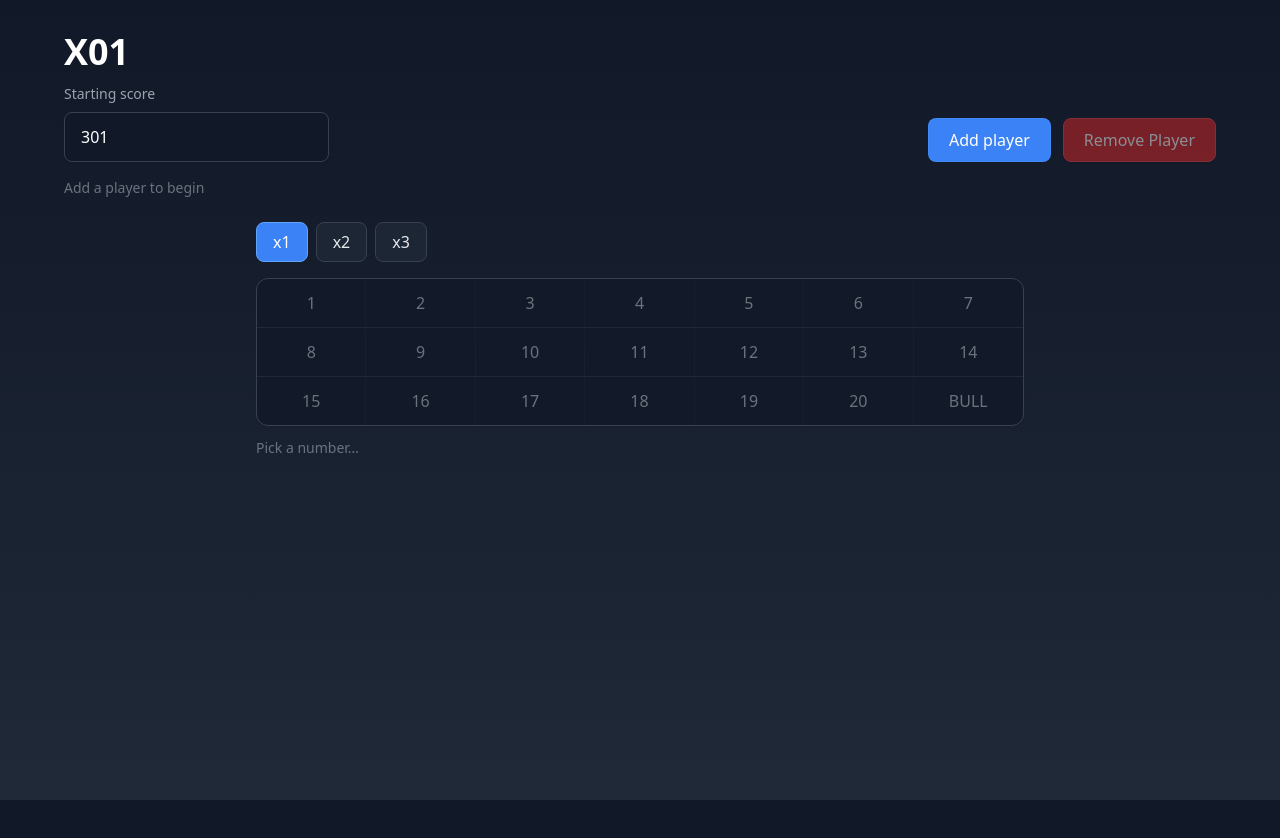
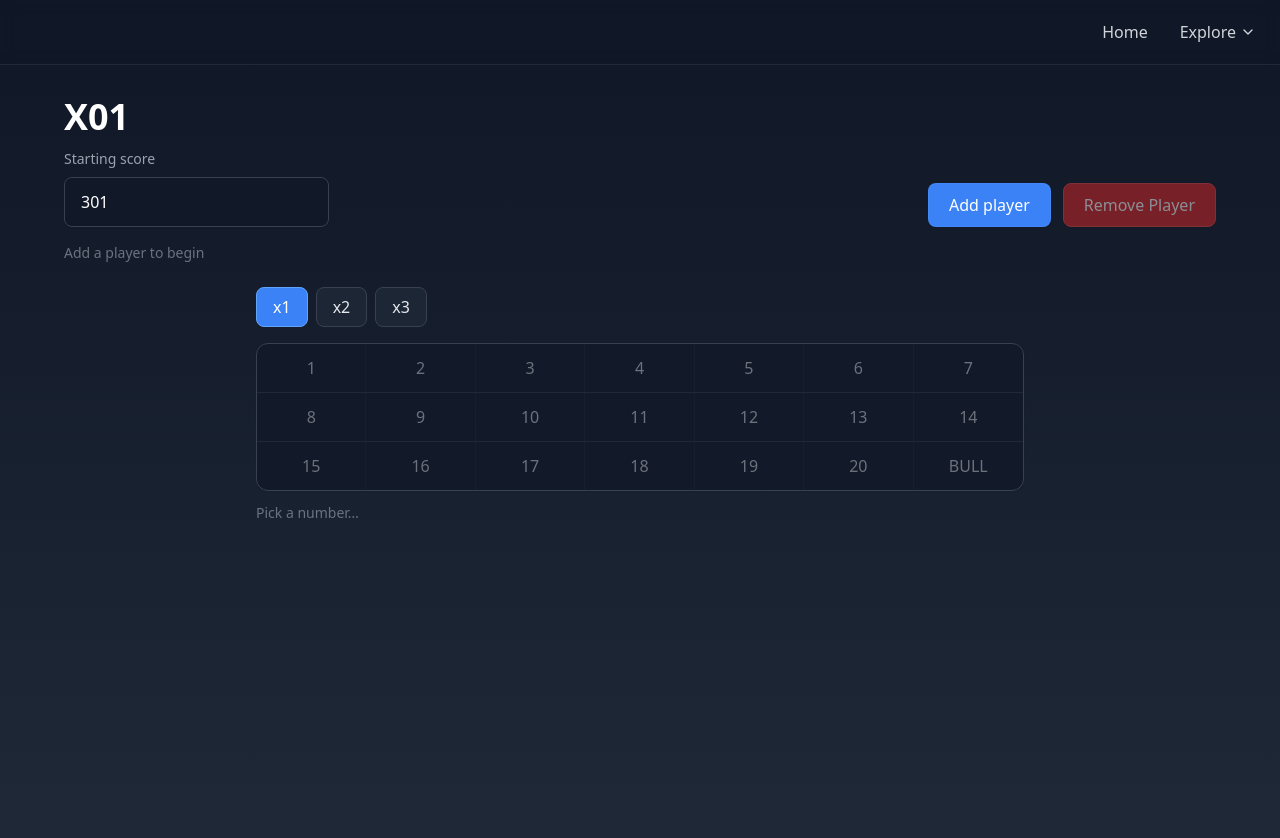
Before and after one commit to rps9/rps9.github.io, a React (Vite) app: page /darts/x01 in a window 1280 px wide. Shown: the top 838 px of the page. Before the commit the page ends 800 px from the top, so only its background shows below. Built offline with nearby package versions, Linux system fonts and the light colour scheme.

Commit message:
Adding Header on all pages

```diff
--- a/package.json
+++ b/package.json
@@ -20,13 +20,13 @@
     "@types/react": "^18.3.5",
     "@types/react-dom": "^18.3.0",
     "@vitejs/plugin-react": "^4.3.1",
-    "autoprefixer": "^10.4.20",
+    "autoprefixer": "^10.4.21",
     "cpy-cli": "^5.0.0",
     "eslint": "^9.9.1",
     "eslint-plugin-react-hooks": "^5.1.0-rc.0",
     "eslint-plugin-react-refresh": "^0.4.11",
     "globals": "^15.9.0",
-    "postcss": "^8.5.3",
+    "postcss": "^8.5.6",
     "tailwindcss": "^3.4.17",
     "typescript": "^5.5.3",
     "typescript-eslint": "^8.3.0",
--- a/src/App.tsx
+++ b/src/App.tsx
@@ -7,12 +7,11 @@ import X01 from './pages/X01';
 export default function App() {
   return (
     <Routes>
-      <Route path="/" element={<Home />} />
+      <Route path="/home" element={<Home />} />
       <Route path="/darts" element={<Darts />} />
       <Route path="/darts/cricket" element={<Cricket />} />
       <Route path="/darts/x01" element={<X01 />} />
-      {/* Optional catch-all */}
-      {/* <Route path="*" element={<Home />} /> */}
+      <Route path="*" element={<Home />} />
     </Routes>
   );
 }
--- /dev/null
+++ b/src/components/Header.tsx
@@ -0,0 +1,151 @@
+import { useEffect, useRef, useState } from "react";
+import { ChevronDown, Menu, Home } from "lucide-react";
+import { Link } from "react-router-dom";
+
+type NavItem = { label: string; href: string };
+
+const HOME_HREF = "/";
+const MENU_LABEL = "Explore";
+const MENU_ITEMS: NavItem[] = [{ label: "Darts", href: "/darts" }];
+
+export default function Header() {
+  const [open, setOpen] = useState(false);
+  const [mobileOpen, setMobileOpen] = useState(false);
+  const containerRef = useRef<HTMLDivElement>(null);
+
+  useEffect(() => {
+    const onClick = (e: MouseEvent) => {
+      if (containerRef.current && !containerRef.current.contains(e.target as Node)) {
+        setOpen(false);
+        setMobileOpen(false);
+      }
+    };
+    const onKey = (e: KeyboardEvent) => {
+      if (e.key === "Escape") {
+        setOpen(false);
+        setMobileOpen(false);
+      }
+    };
+    window.addEventListener("click", onClick);
+    window.addEventListener("keydown", onKey);
+    return () => {
+      window.removeEventListener("click", onClick);
+      window.removeEventListener("keydown", onKey);
+    };
+  }, []);
+
+  return (
+    <header
+      ref={containerRef}
+      className="sticky top-0 z-50 border-b border-gray-800 bg-gray-900/70 backdrop-blur"
+    >
+      <div className="mx-auto flex h-16 w-full items-center justify-end px-4">
+        {/* Desktop nav - pinned right */}
+        <nav className="hidden md:flex items-center gap-6">
+          <Link
+            to={HOME_HREF}
+            className="text-gray-300 transition-colors hover:text-blue-400"
+          >
+            Home
+          </Link>
+
+          <div className="relative">
+            <button
+              className="flex items-center gap-1 rounded-md px-2 py-1 text-gray-300 outline-none ring-blue-500 transition hover:text-blue-400 focus-visible:ring-2"
+              aria-haspopup="menu"
+              aria-expanded={open}
+              onClick={(e) => {
+                e.stopPropagation();
+                setOpen((v) => !v);
+              }}
+            >
+              {MENU_LABEL}
+              <ChevronDown
+                className={`h-4 w-4 transition-transform ${open ? "rotate-180" : ""}`}
+              />
+            </button>
+
+            {open && (
+              <div
+                role="menu"
+                className="absolute right-0 mt-2 w-56 overflow-hidden rounded-xl border border-gray-800 bg-gray-800/95 shadow-xl"
+              >
+                {MENU_ITEMS.length === 0 && (
+                  <div className="px-4 py-3 text-sm text-gray-400">
+                    No links yet — add some!
+                  </div>
+                )}
+                <ul className="py-1">
+                  {MENU_ITEMS.map((item) => (
+                    <li key={item.href}>
+                      <Link
+                        to={item.href}
+                        className="block px-4 py-2 text-sm text-gray-300 transition hover:bg-gray-700 hover:text-white"
+                        onClick={() => setOpen(false)} // close dropdown after navigation
+                      >
+                        {item.label}
+                      </Link>
+                    </li>
+                  ))}
+                </ul>
+              </div>
+            )}
+          </div>
+        </nav>
+
+        <Link
+            to={HOME_HREF}
+            aria-label="Home"
+            className="md:hidden rounded-md p-2 text-gray-300 transition hover:text-blue-400 focus-visible:outline-none focus-visible:ring-2 focus-visible:ring-blue-500"
+        >
+            <Home className="h-5 w-5" />
+        </Link>
+
+        {/* Mobile toggle */}
+        <button
+          className="md:hidden flex items-center gap-2 rounded-md p-2 text-gray-300 outline-none ring-blue-500 transition hover:text-blue-400 focus-visible:ring-2"
+          aria-label="Open menu"
+          onClick={(e) => {
+            e.stopPropagation();
+            setMobileOpen((v) => !v);
+          }}
+        >
+          <Menu className="h-5 w-5" />
+        </button>
+      </div>
+
+      {/* Mobile sheet */}
+      {mobileOpen && (
+        <div className="md:hidden">
+          <div className="border-t border-gray-800 bg-gray-800/60 flex justify-end">
+            <nav className="px-4 py-3 text-right">
+              <div className="mt-2">
+                <div className="px-3 pb-1 text-xs uppercase tracking-wider text-gray-400">
+                  {MENU_LABEL}
+                </div>
+                <ul className="space-y-1">
+                  {MENU_ITEMS.length === 0 && (
+                    <li className="rounded-md px-3 py-2 text-sm text-gray-500">
+                      No links yet — add some!
+                    </li>
+                  )}
+                  {MENU_ITEMS.map((item) => (
+                    <li key={item.href}>
+                      <Link
+                        to={item.href}
+                        className="block rounded-md px-3 py-2 text-gray-300 transition hover:bg-gray-800 hover:text-white"
+                        onClick={() => setMobileOpen(false)}
+                      >
+                        {item.label}
+                      </Link>
+                    </li>
+                  ))}
+                </ul>
+              </div>
+            </nav>
+          </div>
+        </div>
+      )}
+    </header>
+  );
+}
--- a/src/index.css
+++ b/src/index.css
@@ -7,3 +7,7 @@ body {
   margin: 0;
   padding: 0;
 }
+
+html {
+  scroll-behavior: smooth;
+}
--- a/src/pages/Cricket.tsx
+++ b/src/pages/Cricket.tsx
@@ -1,8 +1,13 @@
+import Header from '../components/Header';
+
 export default function Cricket() {
     return (
+        <>
+        <Header />
         <div className="min-h-screen bg-gray-900 text-gray-200 p-8">
             <h1 className="text-4xl font-bold mb-4">Cricket</h1>
             <p className="text-gray-300">Cricket with points — coming soon.</p>
         </div>
+        </>
     );
 }
--- a/src/pages/Darts.tsx
+++ b/src/pages/Darts.tsx
@@ -1,4 +1,4 @@
-// src/pages/Darts.tsx
+import Header from '../components/Header';
 import { useState } from 'react';
 import { Link } from 'react-router-dom';
 
@@ -16,6 +16,8 @@ export default function Darts() {
   const targetPath = game === 'cricket' ? '/darts/cricket' : '/darts/x01';
 
   return (
+    <>
+    <Header />
     <section className="min-h-screen flex flex-col justify-center items-center relative px-4 bg-gradient-to-b from-gray-900 to-gray-800">
       <div className="max-w-3xl w-full mx-auto text-center">
         <h1 className="text-5xl md:text-6xl font-bold text-white">
@@ -66,5 +68,6 @@ export default function Darts() {
         </div>
       </div>
     </section>
+    </>
   );
 }
--- a/src/pages/X01.tsx
+++ b/src/pages/X01.tsx
@@ -1,6 +1,7 @@
 import { useRef, useState } from 'react';
 import X01Player from '../components/X01Player';
 import X01ScoreKeeper from '../components/X01ScoreKeeper';
+import Header from '../components/Header';
 
 type Player = { id: number; name: string; score: number; doubledIn: boolean };
 
@@ -103,7 +104,10 @@ export default function X01() {
     };
 
     return (
+        <>
+        <Header />
         <section className="min-h-screen px-4 py-8 bg-gradient-to-b from-gray-900 to-gray-800">
+
         <div className="w-full max-w-6xl mx-auto">
             {/* Top controls */}
             <div className="flex flex-wrap items-end justify-between gap-4">
@@ -201,5 +205,6 @@ export default function X01() {
             </div>
         </div>
         </section>
+        </>
     );
 }
```
Also changed, not shown: src/pages/Home.tsx (+12 -7 lines), 2 other files (tests, documents, lock files or other folders). Lines whose indentation alone changed are shown as unchanged.
